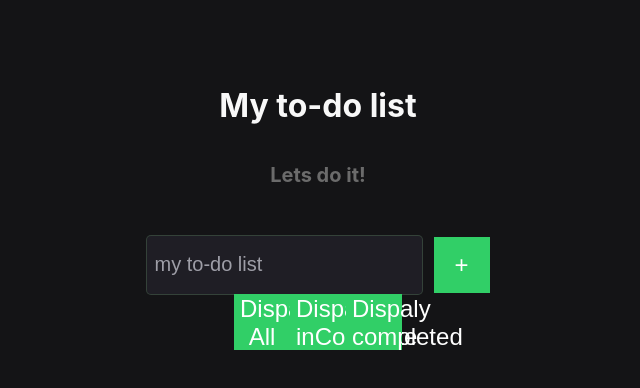
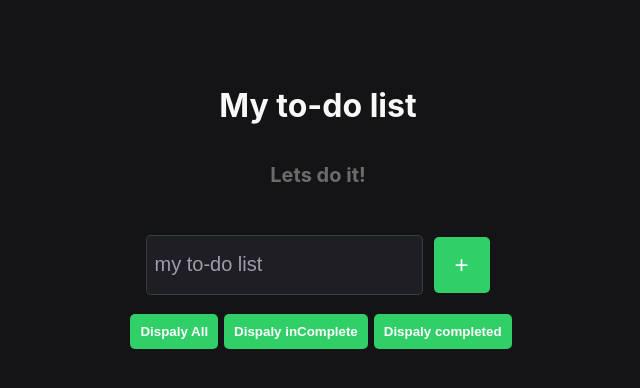
Before and after one commit to gabrieldasneves/PokeHunter-FrontEndTraining, a React (Create React App) app: page / in a window 1280 px wide. Shown: the top 388 px of the page, without its empty margins (322-962 px from the left). Built offline with nearby package versions, Linux system fonts and the light colour scheme.

Commit message:
feat: updated styles

```diff
--- a/src/components/ToDo/ToDo.tsx
+++ b/src/components/ToDo/ToDo.tsx
@@ -1,5 +1,6 @@
 import { TodoItem } from "../../types/TodoItemsTypes";
 import "./todo.css";
+import DELETE from "../../assets/delete.svg";
 
 type todo = TodoItem & {
   handleChange: any;
@@ -7,18 +8,27 @@ type todo = TodoItem & {
 
 export function ToDo({ id, isCompleted, handleChange, text }: todo) {
   return (
-        <li
-            key={id}
-            style={{ textDecoration: isCompleted ? "line-through" : "none" }}
-        >
+    <li key={id}>
       <input
+        className=""
         type="checkbox"
         checked={isCompleted}
         onChange={handleChange}
       />
+      <span
+        style={{
+          textDecoration: isCompleted ? "line-through" : "none",
+          marginLeft: "5px",
+          marginRight: "5px",
+          maxWidth: "300px",
+          wordBreak: "break-all",
+        }}
+      >
         {text}
-
-            <button id="delete">-</button>
+      </span>
+      <button id="delete">
+        <img src={DELETE} alt="delete" />
+      </button>
     </li>
   );
 }
--- a/src/components/ToDo/todo.css
+++ b/src/components/ToDo/todo.css
@@ -1,22 +1,35 @@
 li {
     display: flex;
     margin-top: 16px;
+    align-items: center;
+    background-color: #1f1e25;
+}
+
+li input{
 }
 
 #delete {
     border: none;
     font-size: 24px;
     color: #fff;
-    width: 56px;
-    height: 56px;
-    border-radius: 4;
+    padding: 10px;
+    border-radius: 4px;
     background-color: #e23c44;
     align-items: center;
     justify-content: center;
     transition: 0.4s;
+    height: 56px;
+    display: flex;
+    margin-left: auto;
+    padding-left: 10px;
+
 }
 
 #delete:hover {
     background-color: #e3212a;
-    font-weight: bold;
 }
+
+
+#delete img{
+    width: 20px;
+}
--- a/src/screens/Home/Home.tsx
+++ b/src/screens/Home/Home.tsx
@@ -67,15 +67,28 @@ export function Home() {
           value={inputText}
           onChange={handleInputChange}
         />
-                <button onClick={handleAddButtonClick}>+</button>
+        <button className="submit-button" onClick={handleAddButtonClick}>
+          +
+        </button>
       </div>
 
-            <div style={{ display: "flex" }}>
-                <button onClick={() => handleFilter("all")}>Dispaly All</button>
-                <button onClick={() => handleFilter("incomplete")}>
+      <div
+        className="filter-container"
+        style={{ display: "flex", marginTop: "20px" }}
+      >
+        <button className="filter-button" onClick={() => handleFilter("all")}>
+          Dispaly All
+        </button>
+        <button
+          className="filter-button"
+          onClick={() => handleFilter("incomplete")}
+        >
           Dispaly inComplete
         </button>
-                <button onClick={() => handleFilter("completed")}>
+        <button
+          className="filter-button"
+          onClick={() => handleFilter("completed")}
+        >
           Dispaly completed
         </button>
       </div>
--- a/src/screens/Home/styles.css
+++ b/src/screens/Home/styles.css
@@ -61,7 +61,7 @@
 }
 
 
-button {
+.container .form .submit-button {
   border: none;
   font-size: 24px;
   color: #fff;
@@ -71,10 +71,46 @@ button {
   background-color: #31cf67;
   align-items: center;
   justify-content: center;
-  transition: 0.4s;
+  transition: all 0.4s;
+  cursor: pointer;
+  border-radius: 5px;
+
 }
 
-button:hover {
+.container .form .submit-button:hover {
   background-color: #28fd73;
   font-weight: bold;
 }
+
+
+.container .filter-container .filter-button{
+
+  width: auto;
+  padding: 10px;
+  margin-left: 6px;
+  background-color: #31cf67;
+  border: none;
+  color: #fff;
+  border-radius: 5px;
+  cursor: pointer;
+  transition:all 02s;
+  font-weight: bold;
+
+}
+
+
+.container .filter-container .filter-button:hover{
+  background-color: #f9fffb;
+  color: #1f1e25;
+}
+
+.container .todoListsContainer{
+  width: 300px;
+
+
+}
+
+.container .todoListsContainer ul{
+padding: 0;
+
+}
```
Also changed, not shown: src/assets/delete.svg (added). Lines whose indentation alone changed are shown as unchanged.
